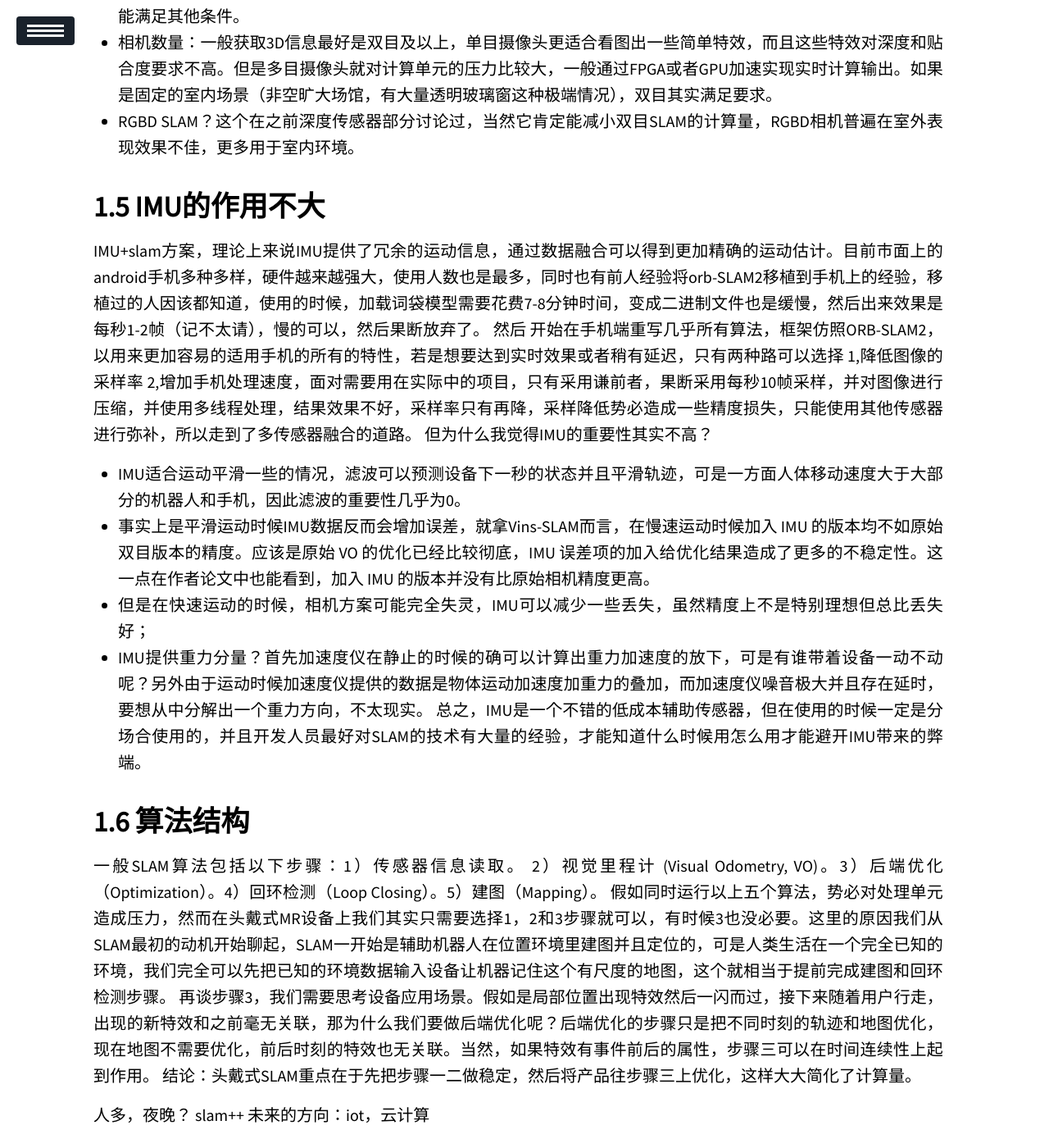
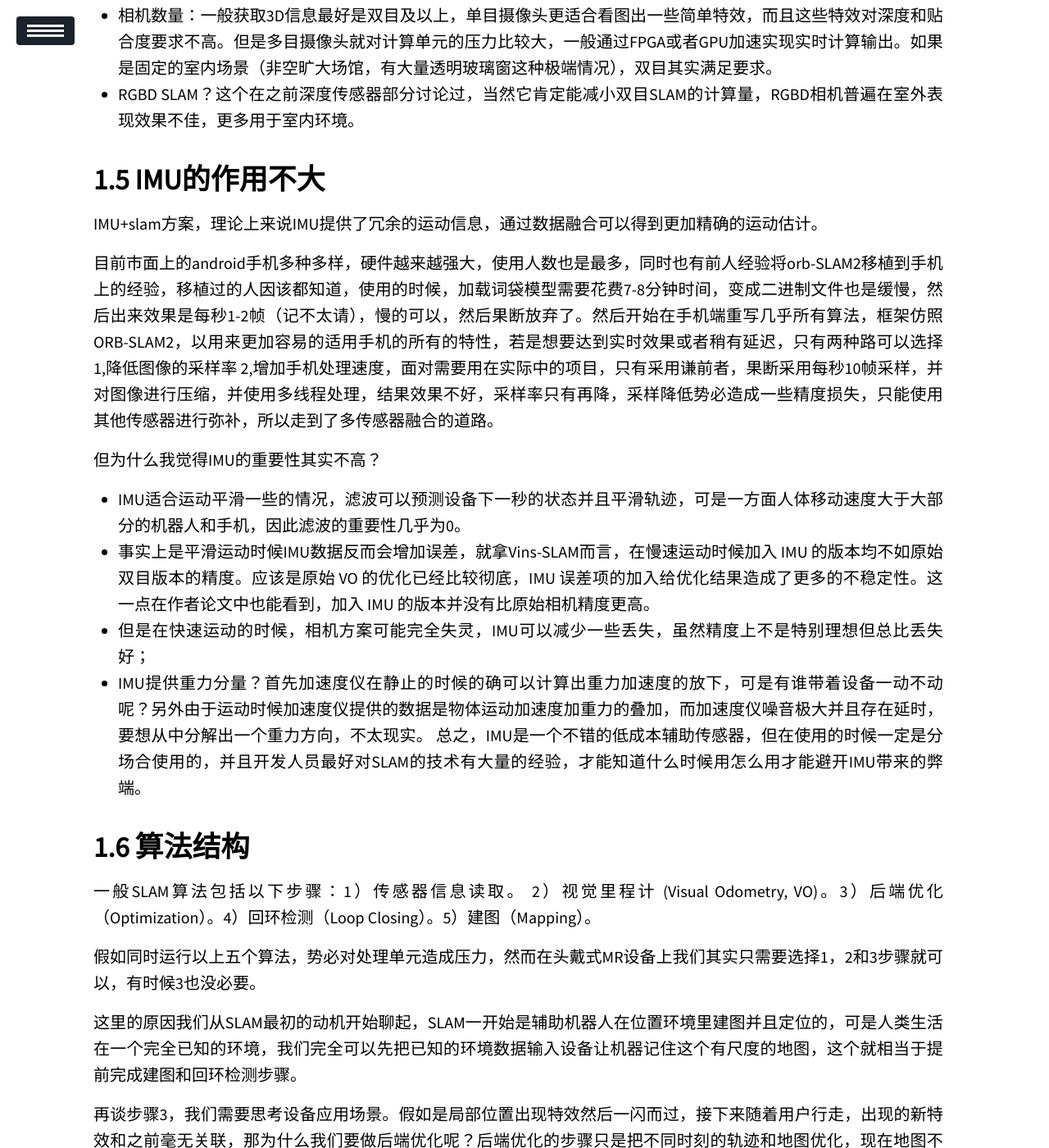
Before and after one commit to Hummmm/hummmm.github.io, a Jekyll site: the page built from _posts/2020-03-01-mobilear/2020-03-01-mobilear.md, in a window 1280 px wide and 1400 px high, scrolled down 2440 px. Shown: the whole window at 82% size. Built offline with Jekyll 4.4.1, drawn with Linux system fonts in a browser that asks for light colours; our own code applies the rules of GitHub Pages for plain Markdown files; a script that is not in the unit is left out; some of the changed text lies outside the part shown.

Commit message:
Update 2020-03-01-mobilear.md

```diff
--- a/_posts/2020-03-01-mobilear/2020-03-01-mobilear.md
+++ b/_posts/2020-03-01-mobilear/2020-03-01-mobilear.md
@@ -50,8 +49,10 @@ description: 主要是写一些MR方面的思考，另外将头戴式MR和手机
 - RGBD SLAM？这个在之前深度传感器部分讨论过，当然它肯定能减小双目SLAM的计算量，RGBD相机普遍在室外表现效果不佳，更多用于室内环境。
 
 ## IMU的作用不大
-IMU+slam方案，理论上来说IMU提供了冗余的运动信息，通过数据融合可以得到更加精确的运动估计。目前市面上的android手机多种多样，硬件越来越强大，使用人数也是最多，同时也有前人经验将orb-SLAM2移植到手机上的经验，移植过的人因该都知道，使用的时候，加载词袋模型需要花费7-8分钟时间，变成二进制文件也是缓慢，然后出来效果是每秒1-2帧（记不太请），慢的可以，然后果断放弃了。
-然后 开始在手机端重写几乎所有算法，框架仿照ORB-SLAM2，以用来更加容易的适用手机的所有的特性，若是想要达到实时效果或者稍有延迟，只有两种路可以选择 1,降低图像的采样率 2,增加手机处理速度，面对需要用在实际中的项目，只有采用谦前者，果断采用每秒10帧采样，并对图像进行压缩，并使用多线程处理，结果效果不好，采样率只有再降，采样降低势必造成一些精度损失，只能使用其他传感器进行弥补，所以走到了多传感器融合的道路。
+IMU+slam方案，理论上来说IMU提供了冗余的运动信息，通过数据融合可以得到更加精确的运动估计。
+
+目前市面上的android手机多种多样，硬件越来越强大，使用人数也是最多，同时也有前人经验将orb-SLAM2移植到手机上的经验，移植过的人因该都知道，使用的时候，加载词袋模型需要花费7-8分钟时间，变成二进制文件也是缓慢，然后出来效果是每秒1-2帧（记不太请），慢的可以，然后果断放弃了。然后开始在手机端重写几乎所有算法，框架仿照ORB-SLAM2，以用来更加容易的适用手机的所有的特性，若是想要达到实时效果或者稍有延迟，只有两种路可以选择 1,降低图像的采样率 2,增加手机处理速度，面对需要用在实际中的项目，只有采用谦前者，果断采用每秒10帧采样，并对图像进行压缩，并使用多线程处理，结果效果不好，采样率只有再降，采样降低势必造成一些精度损失，只能使用其他传感器进行弥补，所以走到了多传感器融合的道路。
+
 但为什么我觉得IMU的重要性其实不高？
 - IMU适合运动平滑一些的情况，滤波可以预测设备下一秒的状态并且平滑轨迹，可是一方面人体移动速度大于大部分的机器人和手机，因此滤波的重要性几乎为0。
 - 事实上是平滑运动时候IMU数据反而会增加误差，就拿Vins-SLAM而言，在慢速运动时候加入 IMU 的版本均不如原始双目版本的精度。应该是原始 VO 的优化已经比较彻底，IMU 误差项的加入给优化结果造成了更多的不稳定性。这一点在作者论文中也能看到，加入 IMU 的版本并没有比原始相机精度更高。
```
Also changed, not shown: other parts of _posts/2020-03-01-mobilear/2020-03-01-mobilear.md (+9 -4 lines).
